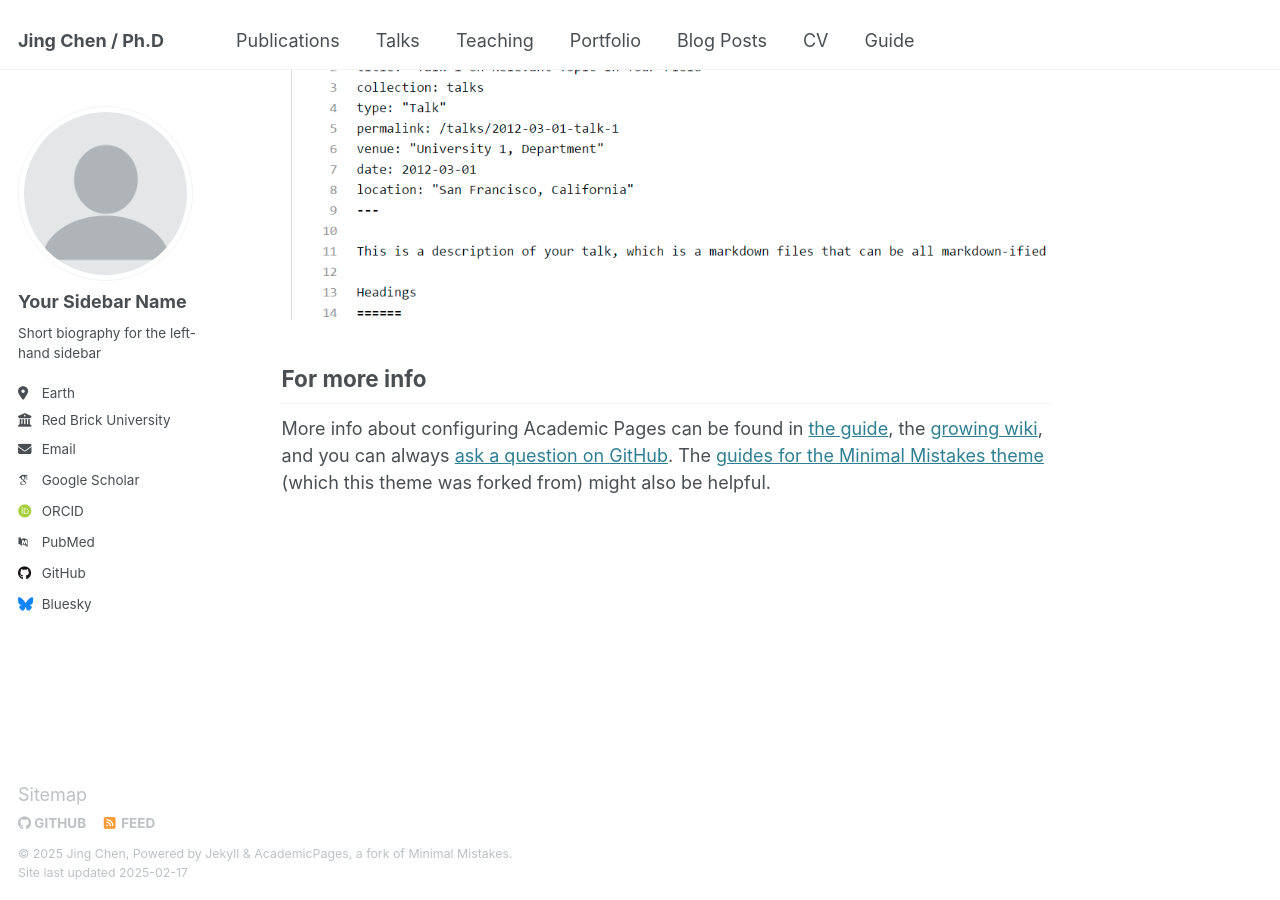
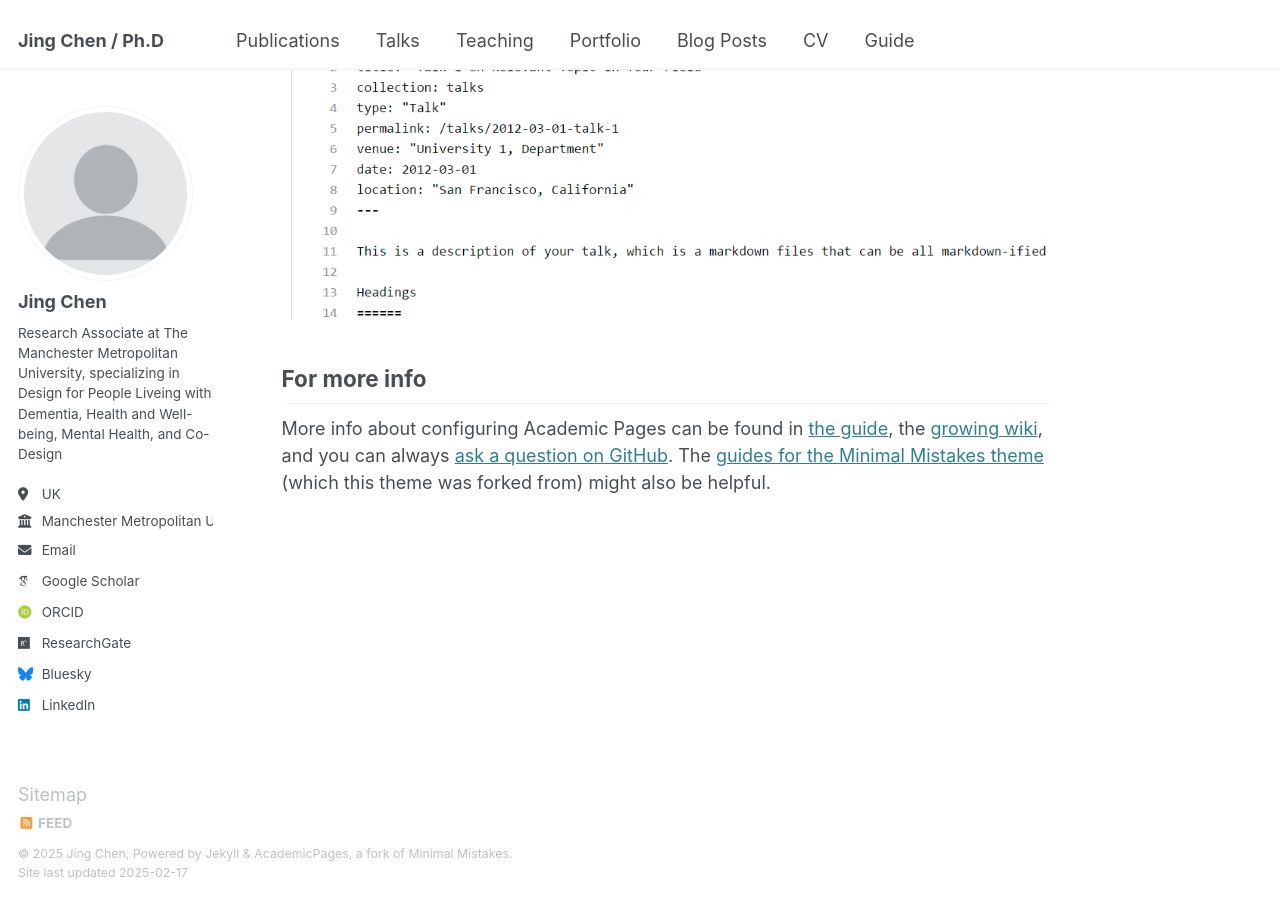
Before and after one commit to jing-chen-91/jing-chen-91.github.io, a Jekyll site: the page built from _pages/about.md, in a window 1280 px wide and 900 px high, scrolled down 2642 px. Built offline with Jekyll 4.4.1, drawn with Linux system fonts in a browser that asks for light colours; some web fonts are replaced.

Commit message:
Update _config.yml

```diff
--- a/_config.yml
+++ b/_config.yml
@@ -23,31 +23,18 @@ repository               : "jing-chen-91/jing-chen-91.github.io"
 author:
   # Biographic information
   avatar           : "profile.png"
-  name             : "Your Sidebar Name"
+  name             : "Jing Chen"
   pronouns         : # example: "she/her"
-  bio              : "Short biography for the left-hand sidebar"
-  location         : "Earth"
-  employer         : "Red Brick University"
+  bio              : "Research Associate at The Manchester Metropolitan University, specializing in Design for People Liveing with Dementia, Health and Well-being, Mental Health, and Co-Design"
+  location         : "UK"
+  employer         : "Manchester Metropolitan University"
   uri              : # URL
-  email            : "none@example.org"
+  email            : "j.chen@mmu.ac.uk"
 
   # Academic websites
-  arxiv            : # URL - Update with the correct link to your profile
-  googlescholar    : "https://scholar.google.com/citations?user=PS_CX0AAAAAJ"
-  impactstory      : # URL
-  orcid            : "http://orcid.org/yourorcidurl"
-  semantic         : # URL
-  pubmed           : "https://www.ncbi.nlm.nih.gov/pubmed/?term=john+snow"
-  researchgate     : # URL
-  scopus           : # URL
-
-  # Repositories and software development
-  bitbucket        : # Username - Update with your username on the site
-  codepen          : # Username
-  dribbble         : # Username
-  github           : "academicpages"
-  kaggle           : # Username
-  stackoverflow    : # User number or user number and name (i.e., use "1" or "1/jeff-atwood")
+  googlescholar    : "https://scholar.google.com/citations?user=1739833126135"
+  orcid            : "https://orcid.org/0000-0001-9156-8600"
+  researchgate     : "https://www.researchgate.net/profile/Jing-Chen-296"
 
   # Social media
   bluesky          : "bsky.app" # Replace this with you Bluesky username
@@ -59,7 +46,7 @@ author:
   keybase          : # Username
   instagram        : # Username
   lastfm           : # Username
-  linkedin         : # Username
+  linkedin         : https://www.linkedin.com/in/jing-chen-8199b9212/
   mastodon         : # URL
   medium           : # URL
   pinterest        : # Username
```
